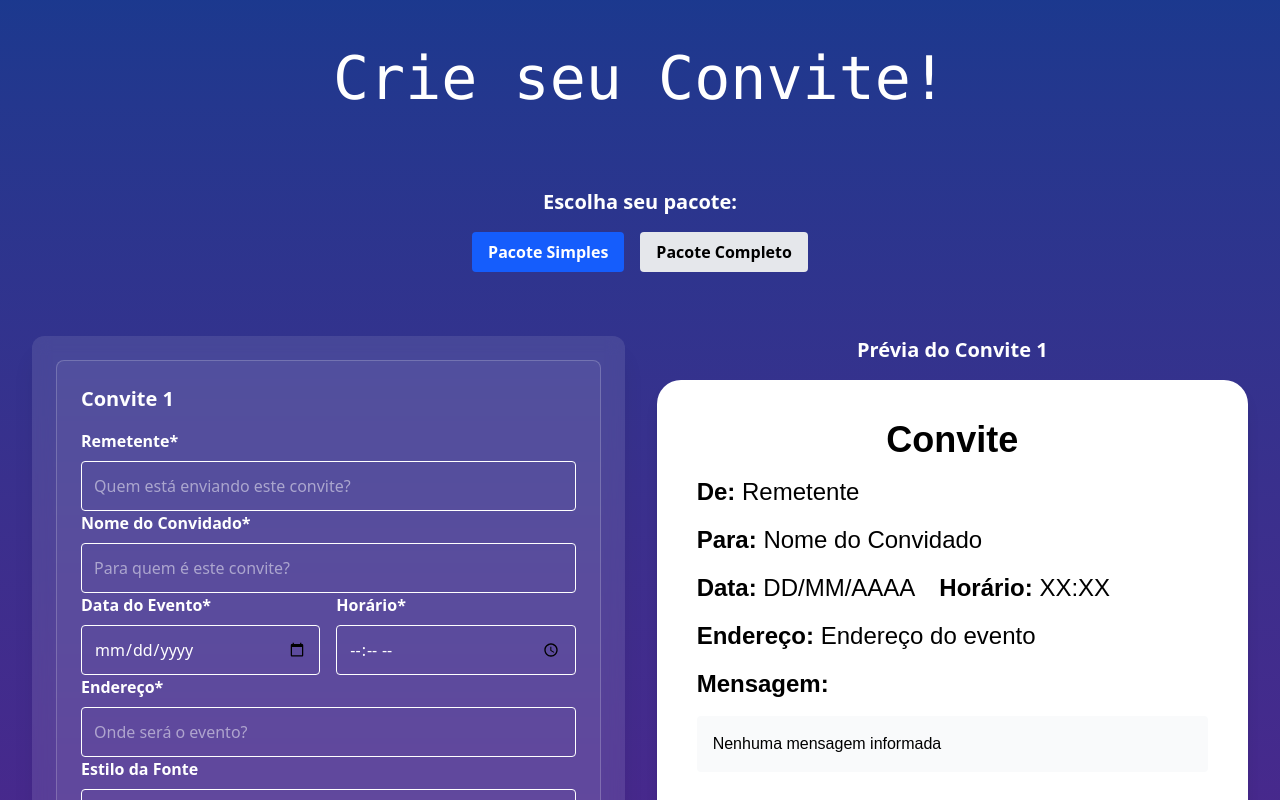
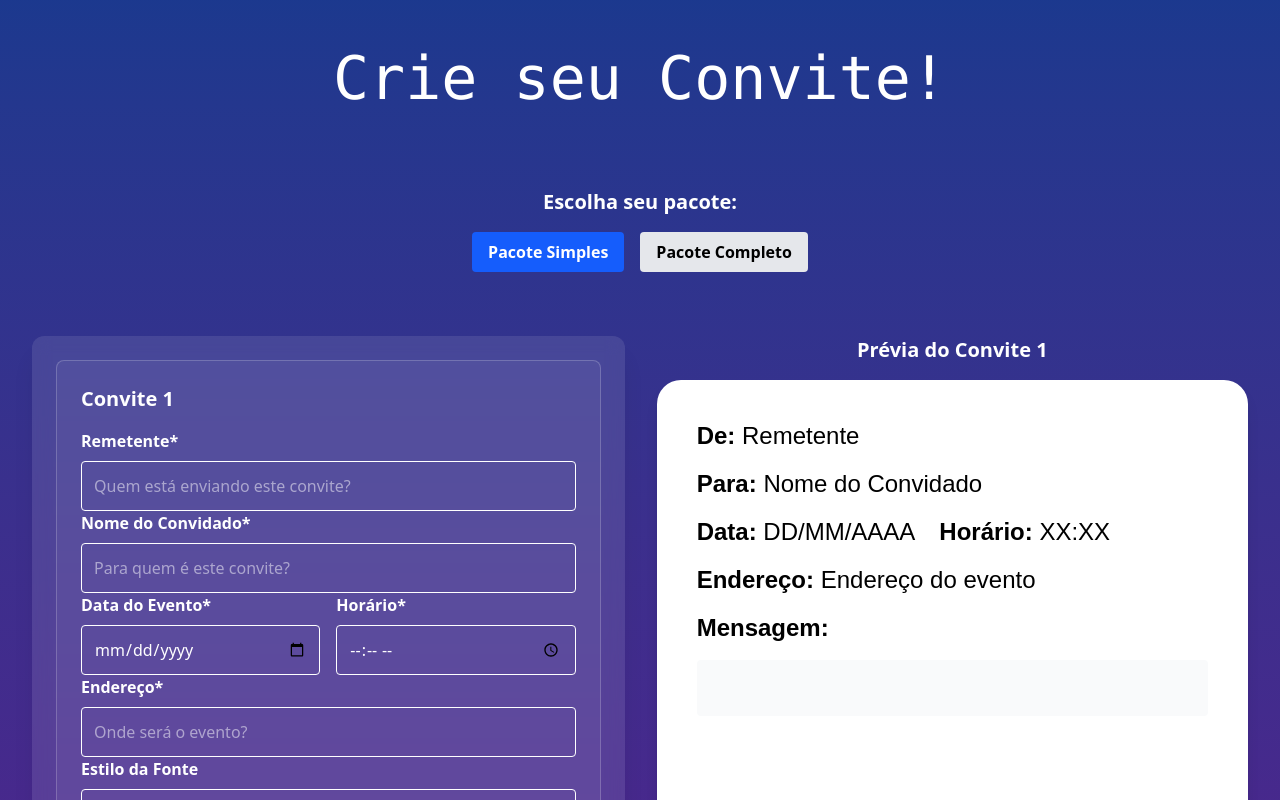
Before and after one commit to diegobbrito/personal-date, a React (Vite) app in the folder frontend/: page /makeyourinvite in a window 1280 px wide. Shown: the top 800 px of the page. Built offline with nearby package versions, Linux system fonts and the light colour scheme.

Commit message:
style: text placeholder to " "

```diff
--- a/frontend/src/components/Preview/InvitePreview.tsx
+++ b/frontend/src/components/Preview/InvitePreview.tsx
@@ -35,9 +35,7 @@ const InvitePreview: React.FC<InvitePreviewProps> = ({ formData }) => {
       case "modern":
         return (
           <div className="space-y-6 break-words">
-            <h2 className="text-3xl font-light uppercase tracking-widest">
-              Convite
-            </h2>
+
             <div className="border-l-4 border-purple-500 pl-4 my-4">
               <p className="text-xl">
                 {formData.sender ||"Remetente"} convida
@@ -62,7 +60,7 @@ const InvitePreview: React.FC<InvitePreviewProps> = ({ formData }) => {
             </p>
             <div className={`bg-gray-100 ${messageStyles}`}>
               <p className="italic break-words">
-                {formData.message || "Nenhuma mensagem informada"}
+                {formData.message || " "}
               </p>
             </div>
           </div>
@@ -70,7 +68,6 @@ const InvitePreview: React.FC<InvitePreviewProps> = ({ formData }) => {
       case "elegant":
         return (
           <div className="text-center space-y-6 break-words">
-            <h2 className="text-4xl font-serif mb-8">Convite</h2>
             <p className="text-xl mb-2">É com grande prazer que</p>
             <p className="text-2xl font-serif mb-4">
               {formData.sender || "Remetente"}
@@ -90,7 +87,7 @@ const InvitePreview: React.FC<InvitePreviewProps> = ({ formData }) => {
             </p>
             <div className={`border-t pt-8 ${messageStyles}`}>
               <p className="break-words">
-                {formData.message || "Nenhuma mensagem informada"}
+                {formData.message || " "}
               </p>
             </div>
           </div>
@@ -124,7 +121,7 @@ const InvitePreview: React.FC<InvitePreviewProps> = ({ formData }) => {
                 💌 Mensagem especial:
               </p>
               <p className="break-words">
-                {formData.message || "Nenhuma mensagem informada"}
+                {formData.message || " "}
               </p>
             </div>
           </div>
@@ -132,7 +129,6 @@ const InvitePreview: React.FC<InvitePreviewProps> = ({ formData }) => {
       case "minimalist":
         return (
           <div className="space-y-4 break-words">
-            <h2 className="text-3xl font-light text-center mb-6">Convite</h2>
             <p className="text-xl text-center mb-8">
               Você está cordialmente convidado(a)
             </p>
@@ -145,7 +141,7 @@ const InvitePreview: React.FC<InvitePreviewProps> = ({ formData }) => {
             </div>
             <div className={`border-t pt-6 ${messageStyles}`}>
               <p className="break-words">
-                {formData.message || "Nenhuma mensagem informada"}
+                {formData.message || " "}
               </p>
             </div>
           </div>
@@ -153,7 +149,6 @@ const InvitePreview: React.FC<InvitePreviewProps> = ({ formData }) => {
       case "formal":
         return (
           <div className="space-y-6 break-words text-center">
-            <h2 className="text-3xl font-serif mb-8">Convite Formal</h2>
             <p className="text-xl mb-6">Temos o prazer de convidar</p>
             <p className="text-2xl font-serif mb-8 border-b pb-6">
               {formData.receiverName || "Nome do Convidado"}
@@ -167,7 +162,7 @@ const InvitePreview: React.FC<InvitePreviewProps> = ({ formData }) => {
             </div>
             <div className={`bg-gray-50 p-6 ${messageStyles}`}>
               <p className="break-words">
-                {formData.message || "Nenhuma mensagem informada"}
+                {formData.message || " "}
               </p>
             </div>
           </div>
@@ -175,7 +170,6 @@ const InvitePreview: React.FC<InvitePreviewProps> = ({ formData }) => {
       default: // classic
         return (
           <div className="space-y-4 break-words">
-            <h2 className="text-4xl font-bold text-center">Convite</h2>
             <p className="text-xl md:text-2xl break-words w-full">
               <span className="font-semibold">De:</span>{" "}
               {formData.sender || "Remetente"}
@@ -204,7 +198,7 @@ const InvitePreview: React.FC<InvitePreviewProps> = ({ formData }) => {
             </p>
             <div className={`bg-gray-50 ${messageStyles}`}>
               <p className="break-words">
-                {formData.message || "Nenhuma mensagem informada"}
+                {formData.message || " "}
               </p>
             </div>
           </div>
```
